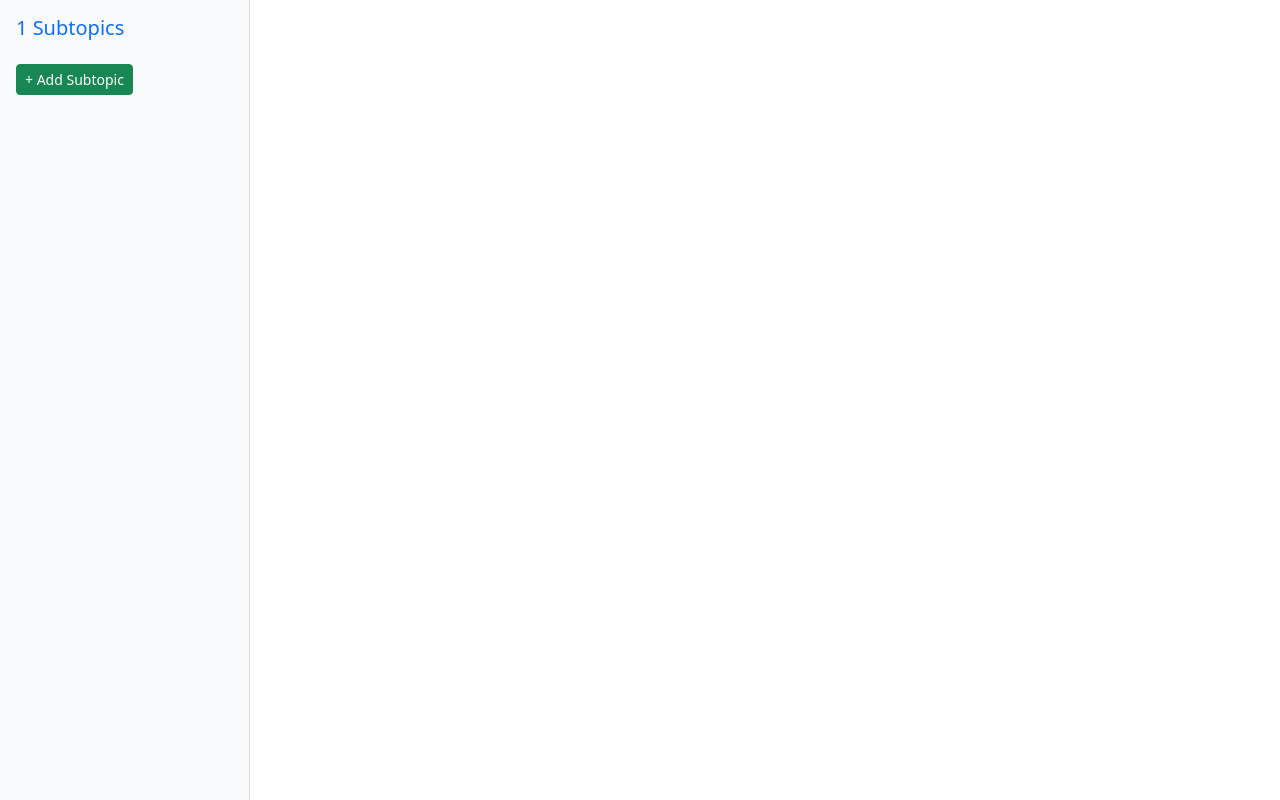
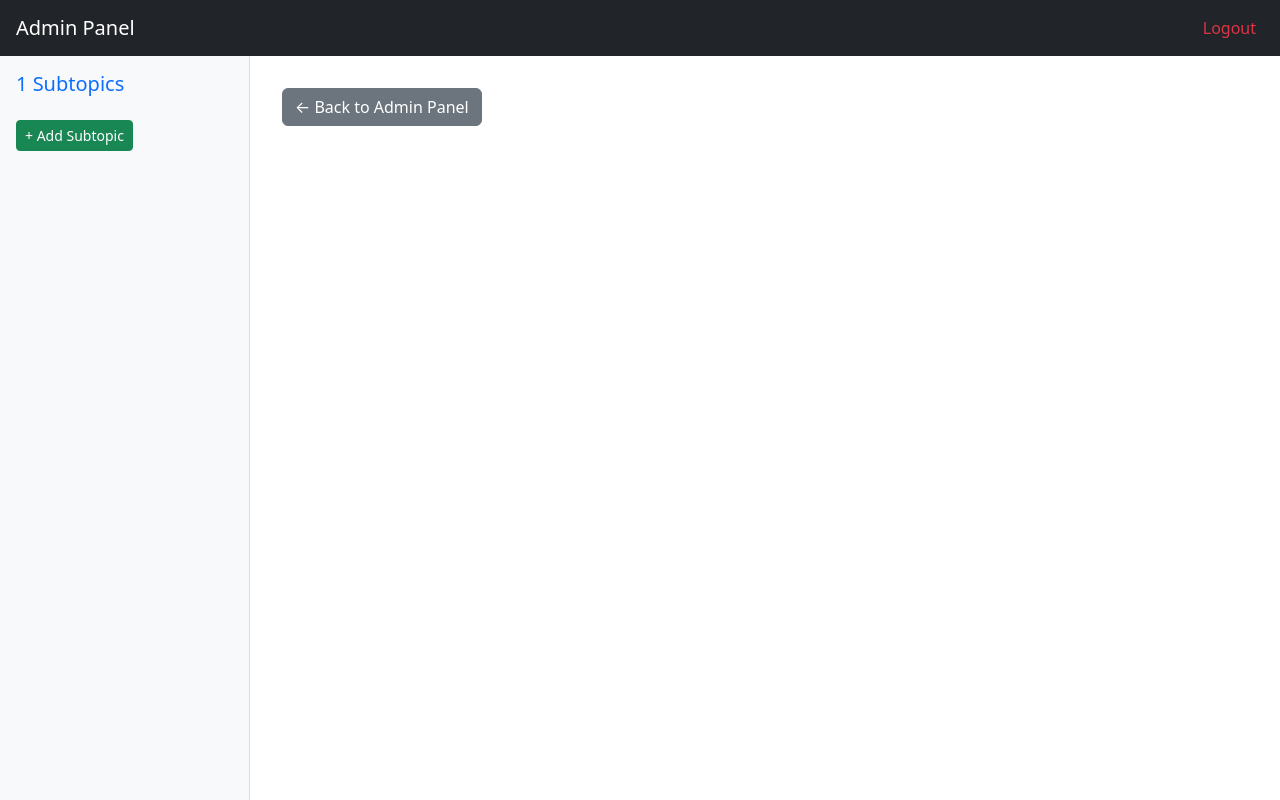
Before and after one commit to 32228Taneem/t1, a Flask app: page /view_content/1 in a window 1280 px wide. Run offline with Flask 3, Linux system fonts and the light colour scheme; some libraries are stand-ins or nearby versions.

Commit message:
back button

```diff
--- a/templates/base.html
+++ b/templates/base.html
@@ -2,14 +2,40 @@
 <html lang="en">
 <head>
     <meta charset="UTF-8">
-    <meta name="viewport" content="width=device-width, initial-scale=1.0">
-    <title>{% block title %}Flask App{% endblock %}</title>
+    <title>Admin Panel</title>
     <link href="https://cdn.jsdelivr.net/npm/bootstrap@5.3.0/dist/css/bootstrap.min.css" rel="stylesheet">
-    <link rel="stylesheet" href="{{ url_for('static', filename='styles.css') }}">
 </head>
 <body>
-    {% block content %}{% endblock %}
+    <nav class="navbar navbar-expand-lg navbar-dark bg-dark px-3">
+        <a class="navbar-brand" href="#">Admin Panel</a>
+        <button class="navbar-toggler" type="button" data-bs-toggle="collapse" data-bs-target="#navbarNav">
+            <span class="navbar-toggler-icon"></span>
+        </button>
+
+        <div class="collapse navbar-collapse" id="navbarNav">
+            <ul class="navbar-nav ms-auto">
+                {% for item in navbar_items %}
+                    <li class="nav-item">
+                        <a class="nav-link" href="{{ url_for('view_content', item_name=item) }}">{{ item }}</a>
+                    </li>
+                {% endfor %}
+                <li class="nav-item">
+                    <a class="nav-link text-danger" href="{{ url_for('logout') }}">Logout</a>
+                </li>
+            </ul>
+        </div>
+    </nav>
+
+    <!-- <div class="container mt-4">
+        <h3>Add Navbar Item</h3>
+        <form method="POST" action="{{ url_for('add_navbar_item') }}">
+            <div class="input-group mb-3">
+                <input type="text" class="form-control" name="item" placeholder="Enter new navbar item" required>
+                <button class="btn btn-success" type="submit">Add</button>
+            </div>
+        </form>
+    </div> -->
+
     <script src="https://cdn.jsdelivr.net/npm/bootstrap@5.3.0/dist/js/bootstrap.bundle.min.js"></script>
-    <script src="{{ url_for('static', filename='script.js') }}"></script>
 </body>
 </html>
--- a/templates/view_content.html
+++ b/templates/view_content.html
@@ -9,6 +9,12 @@
     body {
       display: flex;
       min-height: 100vh;
+      flex-direction: column;
+    }
+    .main-body {
+      display: flex;
+      flex: 1;
+      min-height: 0;
     }
     .sidebar {
       width: 250px;
@@ -20,6 +26,7 @@
     .content {
       flex: 1;
       padding: 2rem;
+      overflow-y: auto;
     }
     .subtopic-item {
       margin-bottom: 0.5rem;
@@ -49,6 +56,10 @@
 </head>
 <body>
 
+  <!-- Navbar inclusion -->
+  {% include 'base.html' %}
+
+  <div class="main-body">
     <div class="sidebar">
       <h5 class="text-primary">{{ item_name }} Subtopics</h5>
       {% for sub in subtopics %}
@@ -60,7 +71,11 @@
     </div>
 
     <div class="content">
-    <div class="quill-form card p-4" id="formSection">
+      <!-- Back Button -->
+      <a href="{{ url_for('admin_panel') }}" class="btn btn-secondary mb-4">&larr; Back to Admin Panel</a>
+
+      <div class="quill-form card p-4" id="formSection" style="display: none;">
+
         <form method="POST" action="{{ url_for('add_subtopic', item_name=item_name) }}" onsubmit="saveContent()">
           <input type="text" name="title" placeholder="Enter Subtopic Title" class="form-control mb-3" required>
 
@@ -74,6 +89,7 @@
       <div id="displayArea" class="mt-5" style="display:none;">
         <div class="subtopic-title" id="displayTitle"></div>
         <div id="displayContent"></div>
+      </div>
     </div>
   </div>
 
@@ -94,8 +110,9 @@
 
     function toggleForm() {
   const form = document.getElementById('formSection');
-      form.style.display = (form.style.display === 'none' || form.style.display === '') ? 'block' : 'none';
+  form.style.display = 'block';
 }
+
 
     function saveContent() {
       const contentField = document.getElementById('content');
```
Also changed, not shown: 1 other file. Lines whose indentation alone changed are shown as unchanged.
